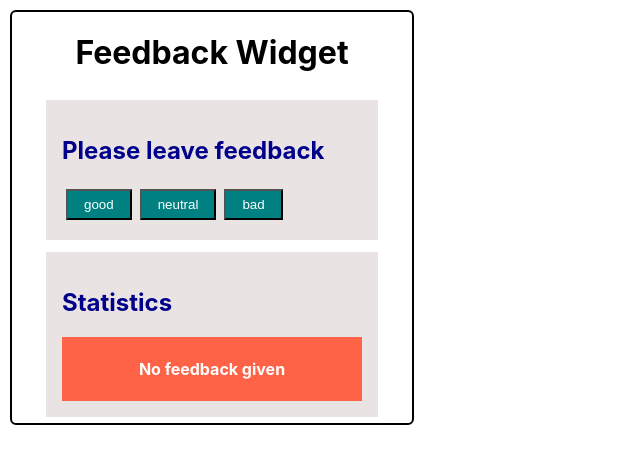
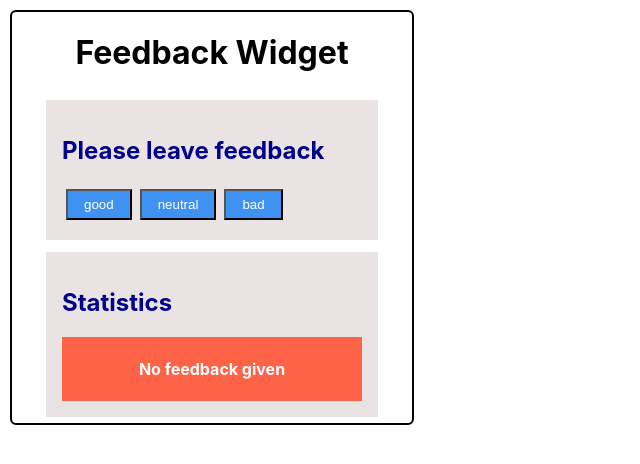
Before and after one commit to DukaDima/goit-react-hw-02-feedback, a React (Create React App) app: page / in a window 1280 px wide. Shown: the top 464 px of the page, without its empty margins (0-640 px from the left). Built offline with nearby package versions, Linux system fonts and the light colour scheme.

Commit message:
меняет цвет кнопок

```diff
--- a/src/components/FeedbackWidget/FeedbackWidget.module.css
+++ b/src/components/FeedbackWidget/FeedbackWidget.module.css
@@ -19,7 +19,7 @@
     margin: 4px;
     padding: 6px 16px;
     color: white;
-    background-color: teal;
+    background-color: rgb(62, 146, 241);
 }
 .title {
     color: darkblue;
```
